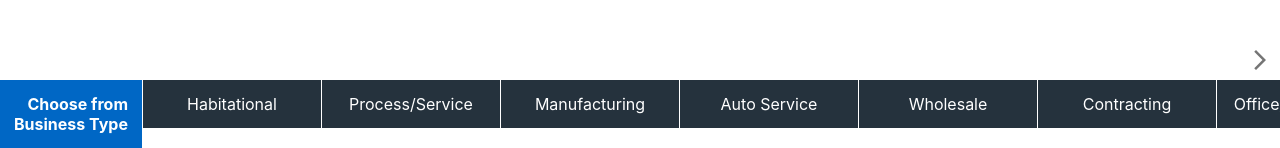
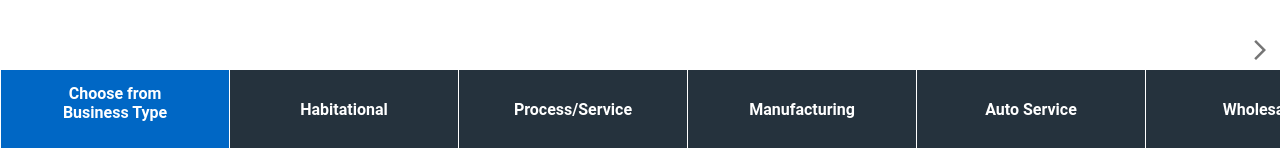
Before and after one commit to hoffay/NW-Marketplace, a React (Create React App) app: page / in a window 1280 px wide. Shown: the part 652-800 px from the top of the page. Built offline with nearby package versions, Linux system fonts and the light colour scheme.

Commit message:
Center text for boxes

```diff
--- a/src/Pages/Home/Components/productCategories.css
+++ b/src/Pages/Home/Components/productCategories.css
@@ -10,16 +10,20 @@
 }
 
 .blocks a {
-  display: inline-block;
+  display: flex;
+  align-items: center;
   background-color: #25323D;
   color: white;
   text-align: center;
   padding: 14px;
   margin-left: 1px;
-  width: 150px;
+  width: 200px;
   text-decoration: none;
   font-size: 16px;
-
+  height: 50px;
+  font-weight: bold;
+  justify-content: center;
+  font-family: "Roboto","Helvetica","Arial",sans-serif;
 }
 
 .blocks a:hover {
@@ -27,12 +31,20 @@
 }
 
 .blocks b {
-  display: inline-block;
+  display: flex;
   color: white;
   background-color: #0067C5;
-  text-align: end;
+  text-align: center;
   padding: 14px;
+  margin-left: 1px;
+  width: 200px;
   text-decoration: none;
+  font-size: 16px;
+  height: 50px;
+  overflow: hidden;
+  text-decoration: none;
+  justify-content: center;
+  font-family: "Roboto","Helvetica","Arial",sans-serif;
 }
 
 .prodArrows {
```
